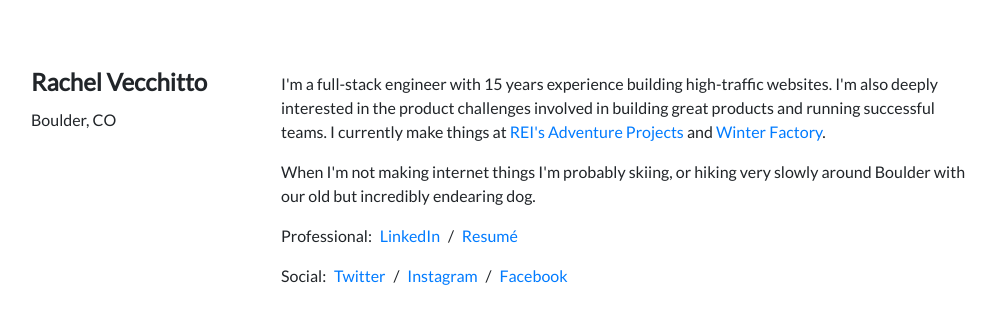
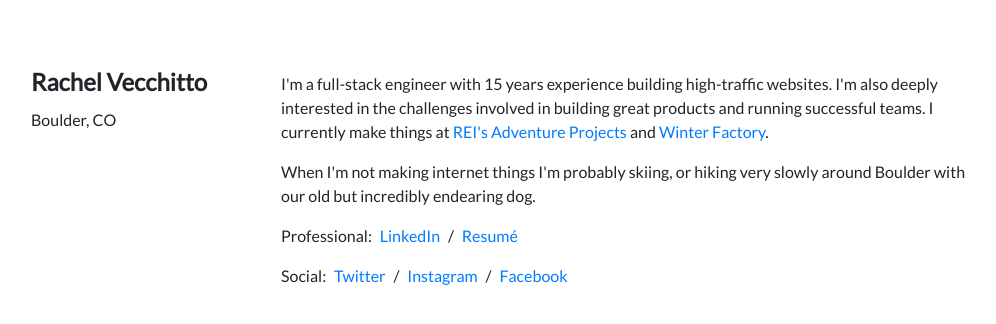
Before and after one commit to rachelv/magnetbox.org, a plain HTML site: page index.html in a window 1280 px wide. Shown: the whole page, without its empty margins (157-1153 px from the left). Drawn offline with Linux system fonts and the light colour scheme.

Commit message:
copy tweak

```diff
--- a/index.html
+++ b/index.html
@@ -20,7 +20,7 @@
                 <p>Boulder, CO</p>
             </div>
             <div class="col-lg-9 col-12 content-col">
-                <p class="first">I'm a full-stack engineer with 15 years experience building high-traffic websites. I'm also deeply interested in the product challenges involved in building great products and running successful teams. I currently make things at <a href="https://www.adventureprojects.net">REI's Adventure Projects</a> and <a href="http://www.winterfactory.com">Winter Factory</a>.</p>
+                <p class="first">I'm a full-stack engineer with 15 years experience building high-traffic websites. I'm also deeply interested in the challenges involved in building great products and running successful teams. I currently make things at <a href="https://www.adventureprojects.net">REI's Adventure Projects</a> and <a href="http://www.winterfactory.com">Winter Factory</a>.</p>
 
                 <p>When I'm not making internet things I'm probably skiing, or hiking very slowly around Boulder with our old but incredibly endearing dog.</p>
 
```
